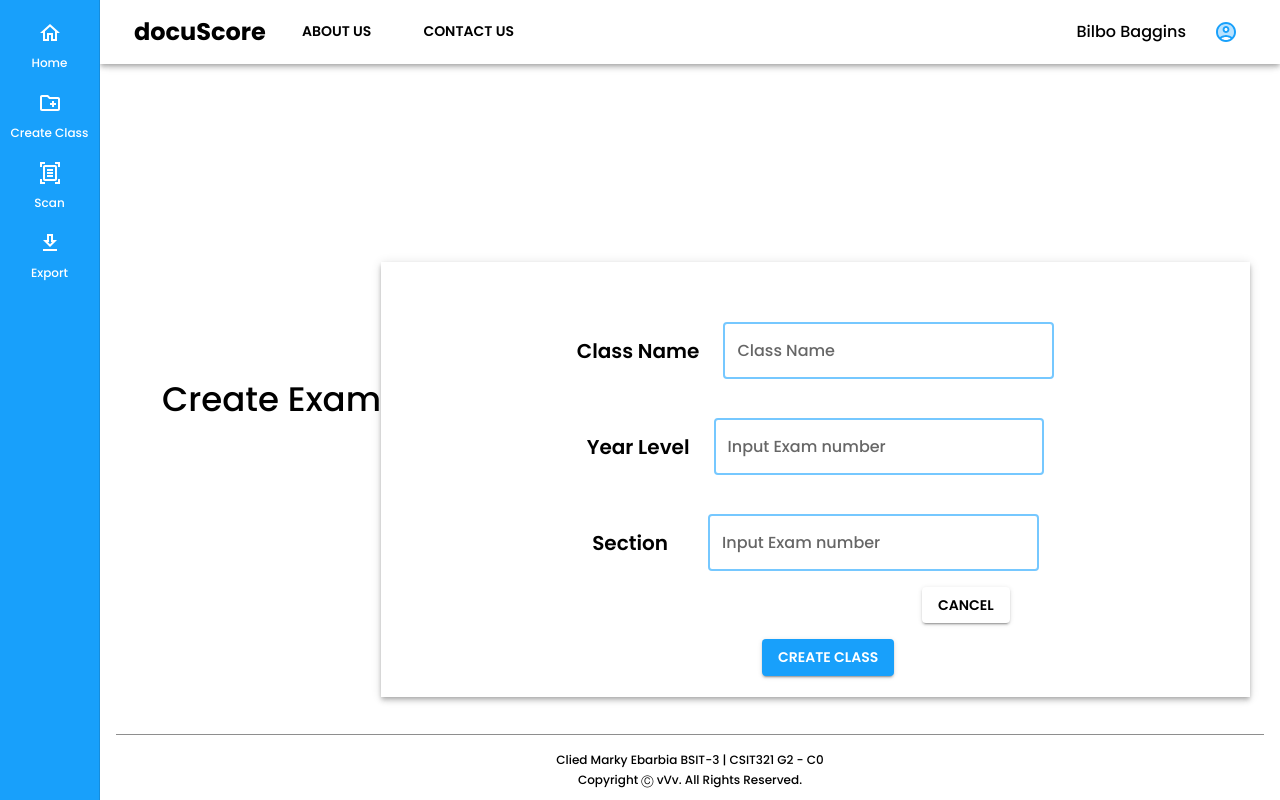
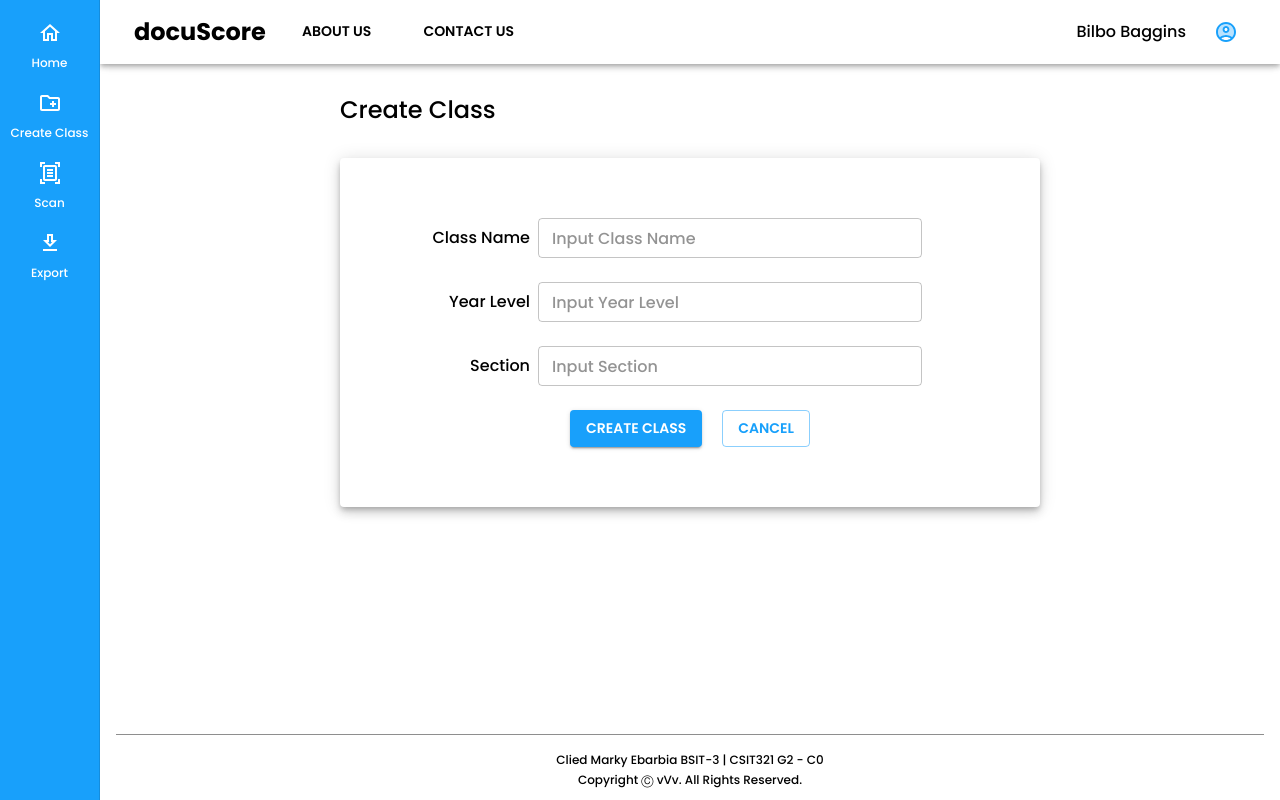
Before and after one commit to odojemwel/docuScore-frontend, a React (Create React App) app: page / in a window 1280 px wide. Built offline with nearby package versions, Linux system fonts and the light colour scheme.

Commit message:
modified create class page

```diff
--- a/src/Pages/Class.tsx
+++ b/src/Pages/Class.tsx
@@ -1,80 +1,90 @@
-import { Button, styled, Typography,Stack } from '@mui/material'
+import { Button, styled, Typography, Stack, Paper, Grid } from '@mui/material'
 import React from 'react'
 import PageContainer from '../Components/PageContainer'
 import Box from '@mui/material/Box';
-import Navigation from '../Components/Navigation'
 import TextField from '@mui/material/TextField';
 
-const SamplePage = () => {
+const Class = () => {
   return (
     <PageContainer logged_in>
-      <Typography variant="h4" sx={{marginLeft:4}}>Create Exam </Typography>
-      <Box
-
-    sx={{
-        marginTop: 20,
-        width: '60%',
-        height: '%',
-        backgsroundColor: 'background.default',
-        border: 1,
-        borderColor: 'white',
-        mx: 'auto',
-        flexGrow: 1,
-        boxShadow:4,
-        padding: '20px',
-      }}
-    >
-        <Box sx={{display: 'flex', alignItems: 'center',justifyContent: 'center',  marginTop: 5,}}>
-            <Typography variant="h6" component="div" sx={{marginRight: 2}}> Class Name</Typography>
-            <StyledTextField sx={{marginLeft: 1, width: '40%'}} label=" Class Name" id="outlined-password-input" />
-        </Box>
-
-
-
-    <Box sx={{display: 'flex', alignItems: 'center',justifyContent: 'center', marginTop: 5}}>
-            <Typography variant="h6" component="div" sx={{marginRight: 1}}> Year Level </Typography>
-            <StyledTextField sx={{marginLeft: 2, width: '40%',}} label=" Input Exam number" id="outlined-read-only-input" />
-        </Box>
-
-
-<Box sx={{display: 'flex', alignItems: 'center',justifyContent: 'center', marginTop: 5}}>
-            <Typography variant="h6" component="div" sx={{marginRight: 2}}> Section </Typography>
-            <StyledTextField sx={{marginLeft: 3, width: '40%'}} label=" Input Exam number" id="outlined-password-input" />
-        </Box>
-        <Button variant="contained" sx={{marginLeft: 65, marginTop: 2}}>Cancel</Button>
-        <Box>
-        <Button variant="contained" sx={{marginLeft: 45, marginTop: 2}} color="secondary">Create Class</Button>
-        </Box>
-        </Box>
-
-
-    </PageContainer>
-
-
+      <Box sx={{
+        display: 'flex',
+        justifyContent: 'center',
+        height: '100%'
+      }}>
+        <Stack sx={{
+          width: "100%"
+        }}
+          spacing={4}>
+          <Typography variant='h5'>Create Class</Typography>
+          <Paper
+            elevation={6}
+            sx={{
+              width: '700px',
+              padding: '30px',
+              display: 'flex',
+              flexDirection: 'column',
+              alignItems: 'center'
+            }}>
+            <Stack width='100%' spacing={3} marginY='30px'>
+              <Grid container>
+                <Grid item xs={3} display='flex' justifyContent='end' alignItems='center'>
+                  <Typography>Class Name</Typography>
+                </Grid>
+                <Grid item xs={9}>
+                  <TextField sx={{ marginLeft: 1, width: '80%' }}
+                    id="outlined-password-input"
+                    multiline placeholder='Input Class Name'
+                    size='small' />
+                </Grid>
+              </Grid>
+              <Grid container>
+                <Grid item xs={3} display='flex' justifyContent='end' alignItems='center'>
+                  <Typography>Year Level</Typography>
+                </Grid>
+                <Grid item xs={9}>
+                  <TextField sx={{ marginLeft: 1, width: '80%' }}
+                    id="outlined-password-input"
+                    multiline placeholder='Input Year Level'
+                    size='small' />
+                </Grid>
+              </Grid>
+              <Grid container>
+                <Grid item xs={3} display='flex' justifyContent='end' alignItems='center'>
+                  <Typography>Section</Typography>
+                </Grid>
+                <Grid item xs={9}>
+                  <TextField sx={{ marginLeft: 1, width: '80%' }}
+                    id="outlined-password-input"
+                    multiline placeholder='Input Section'
+                    size='small' />
+                </Grid>
+              </Grid>
+              <Box display='flex' justifyContent='center'>
+                <Button
+                  variant="contained"
+                  color="secondary"
+                  sx={{
+                    marginX: '10px'
+                  }}>
+                  Create Class
+                </Button>
+                <Button
+                  variant="outlined"
+                  color="secondary"
+                  sx={{
+                    marginX: '10px'
+                  }}>
+                  Cancel
+                </Button>
+              </Box>
+            </Stack>
+          </Paper>
+        </Stack>
+      </Box >
+    </PageContainer >
   )
 }
 
 
-export default SamplePage
-
-const StyledTextField = styled(TextField)({
-    '& label.Mui-focused': {
-      color: '#000000',
-    },
-    '& .MuiInput-underline:after': {
-      borderBottomColor: '#76C8FF',
-    },
-    '& .MuiOutlinedInput-root': {
-      '& fieldset': {
-        borderColor: '#76C8FF',
-        borderWidth: '2px'
-      },
-      '&:hover fieldset': {
-        borderColor: '#76C8FF',
-        borderWidth: '2px'
-      },
-      '&.Mui-focused fieldset': {
-        borderColor: '#76C8FF',
-      },
-    },
-  });
+export default Class
```
